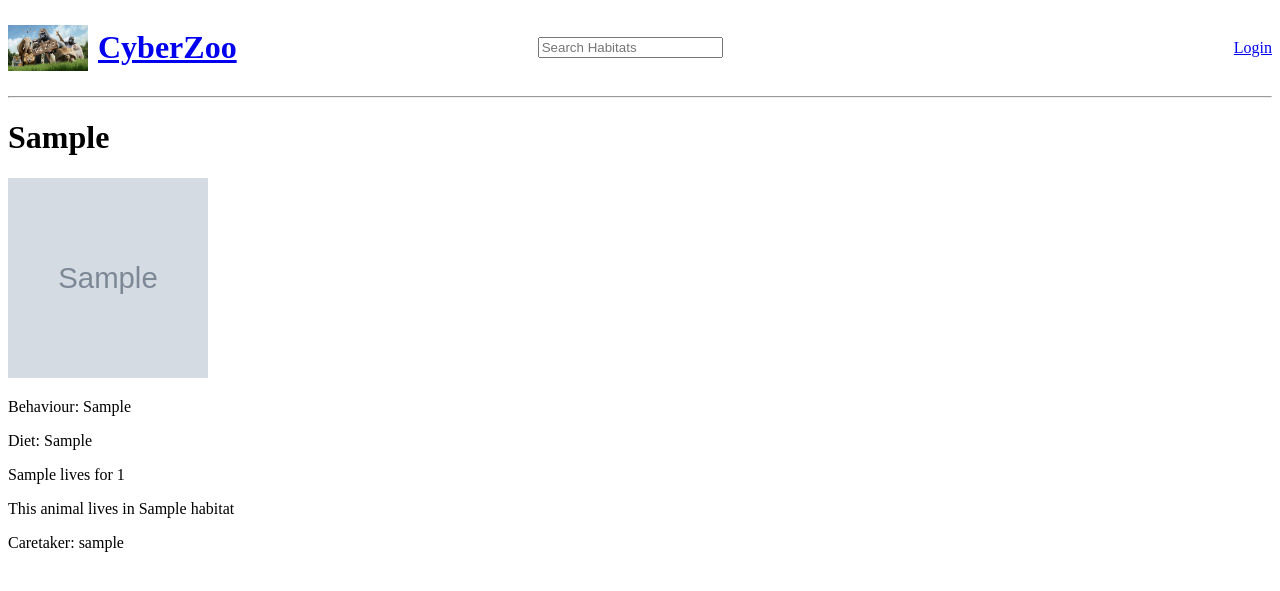
After one commit to lzpmpc005/ZooManagementSystem, a Django app: a page that uses CyberZooProject/templates/main.html in a window 1280 px wide. The commit adds this page. Shown: the top 591 px of the page. Run offline with Django 5.2, Linux system fonts and the light colour scheme; tables that the repository leaves empty hold one stand-in row (values such as "Sample post"); grey boxes marked "Sample" are stand-in pictures.

Commit message:
added animals CRUD

```diff
--- /dev/null
+++ b/CyberZooProject/CyberZooApp/templates/CyberZooApp/animal_detail.html
@@ -0,0 +1,17 @@
+{% extends 'main.html' %} {% block content %}
+<h1>{{ animal.species }}</h1>
+<div>
+  <img
+    src="{{ animal.image_url }}"
+    alt="{{ animal.species }}"
+    width="200"
+    height="200"
+  />
+  <p>Behaviour: {{ animal.behavior }}</p>
+  <p>Diet: {{ animal.diet }}</p>
+  <p>{{ animal.species }} lives for {{ animal.lifespan }}</p>
+  <p>This animal lives in {{ animal.habitat }}</p>
+  <p>Caretaker: {{ animal.caretaker }}</p>
+</div>
+
+{% endblock %}
--- a/CyberZooProject/CyberZooApp/templates/CyberZooApp/home.html
+++ b/CyberZooProject/CyberZooApp/templates/CyberZooApp/home.html
@@ -12,6 +12,8 @@
 <a class="create-habitat-button" href="{% url 'create_habitat' %}">Create New Habitat</a>
 <a class="create-staff-button" href="{% url 'create_staff' %}">Add New Staff</a>
 {% endif %}
+
+<a class="create-habitat-button" href="{% url 'Animals' %}">View All Animals</a>
 
 <div class="habitats-container">
     {% for habitat in habitats %}
--- a/CyberZooProject/CyberZooApp/urls.py
+++ b/CyberZooProject/CyberZooApp/urls.py
@@ -13,4 +13,10 @@ urlpatterns = [
     path('create_staff/', views.create_staff, name='create_staff'),
     path('update_staff/<int:pk>', views.update_staff, name='update_staff'),
     path('delete_staff/<int:pk>/', views.delete_staff, name='delete_staff'),
+
+    path('animals/', views.animals, name='Animals'),
+    path('animals/<str:species>', views.animal_detail, name='Animal'),
+    path('create_animal/', views.create_animal, name='create_animal'),
+    path('update_animal/<str:species>', views.update_animal, name='update_animal'),
+    path('delete_animal/<str:species>', views.delete_animal, name='delete_animal'),
 ]
--- a/CyberZooProject/CyberZooApp/views.py
+++ b/CyberZooProject/CyberZooApp/views.py
@@ -1,7 +1,7 @@
 from django.shortcuts import render, redirect
 from django.db.models import Q
 from .models import Habitat, Staff, Animal
-from .forms import HabitatForm, StaffForm
+from .forms import HabitatForm, StaffForm, AnimalForm
 from django.contrib.auth.models import User
 from django.contrib import messages
 from django.contrib.auth import authenticate, login, logout
@@ -70,10 +70,62 @@ def home(request):
     return render(request, "CyberZooApp/home.html", context)
 
 
+def animals(request):
+    animal = Animal.objects.all().order_by('species')
+    print(animal)
+    context = {'animals': animal}
+    return render(request, "CyberZooApp/animals.html", context)
+
+def animal_detail(request, species):
+    animal = Animal.objects.get(species=species)
+    context = {'animal': animal}
+    return render(request, "CyberZooApp/animal_detail.html", context)
+
+@login_required(login_url='login')
+def create_animal(request):
+    if not request.user.is_superuser:
+        return HttpResponse('You are not allowed here!')
+    form = AnimalForm()
+    if request.method == 'POST':
+        form = AnimalForm(request.POST)
+        if form.is_valid():
+            form.save()
+            return redirect('home')
+    context = {'form': form}
+    return render(request, "CyberZooApp/animal_form.html", context)
+
+@login_required(login_url='login')
+def update_animal(request, species):
+    if not request.user.is_superuser:
+        return HttpResponse('You are not allowed here!')
+    animal = Animal.objects.get(species=species)
+    print(animal)
+    form = AnimalForm(instance=animal)
+    if request.method == 'POST':
+        form = AnimalForm(request.POST, instance=animal)
+        if form.is_valid():
+            animal = form.save(commit=False)
+            animal.save()
+            return redirect('home')
+    else:
+        form = AnimalForm(instance=animal)
+    context = {'form': form}
+    return render(request, "CyberZooApp/animal_form.html", context)
+
+@login_required(login_url='login')
+def delete_animal(request, species):
+    if not request.user.is_superuser:
+        return HttpResponse('You are not allowed here!')
+    animal = Animal.objects.get(species=species)
+    if request.method == 'POST':
+        animal.delete()
+        return redirect('home')
+    return render(request, "CyberZooApp/delete.html", {'obj': animal})
+
 def habitat(request, name):
     habitat = Habitat.objects.get(name=name)
     animals = habitat.animal_set.all()
-    context = {'habitat': habitat}
+    context = {'habitat': habitat, 'animals': animals}
     return render(request, "CyberZooApp/Habitat.html", context)
 
 
--- a/CyberZooProject/templates/main.html
+++ b/CyberZooProject/templates/main.html
@@ -1,11 +1,12 @@
 <!DOCTYPE html>
-{#{% load static %}#}
+{% load static %}
 <html lang="en">
 <head>
     <meta charset="UTF-8">
     <meta http-equiv="X-UA-Compatible" content="IE=edge">
     <title>CyberZoo</title>
     <meta name="viewport" content="width=device-width, initial-scale=1.0">
+    <link rel="stylesheet" type="text/css" media="screen" href="{% static 'styles/habitat.css' %}">
 {#    <link rel="stylesheet" type="text/css" media="screen" href="{% static 'styles/main.css' %}">#}
 </head>
 <body>
```
Also changed, not shown: CyberZooProject/CyberZooApp/forms.py (+7 -1 lines), CyberZooProject/CyberZooApp/templates/CyberZooApp/animal_form.html (added, +12 -0 lines), CyberZooProject/CyberZooApp/templates/CyberZooApp/animals.html (added, +22 -0 lines), CyberZooProject/CyberZooApp/templates/CyberZooApp/habitat.html (+40 -10 lines), CyberZooProject/CyberZooProject/settings.py (+26 -7 lines), CyberZooProject/static/styles/habitat.css (added, +61 -0 lines), CyberZooProject/CyberZooApp/models.py (line endings or trailing spaces), requirements.txt (line endings or trailing spaces), 1 other file.
